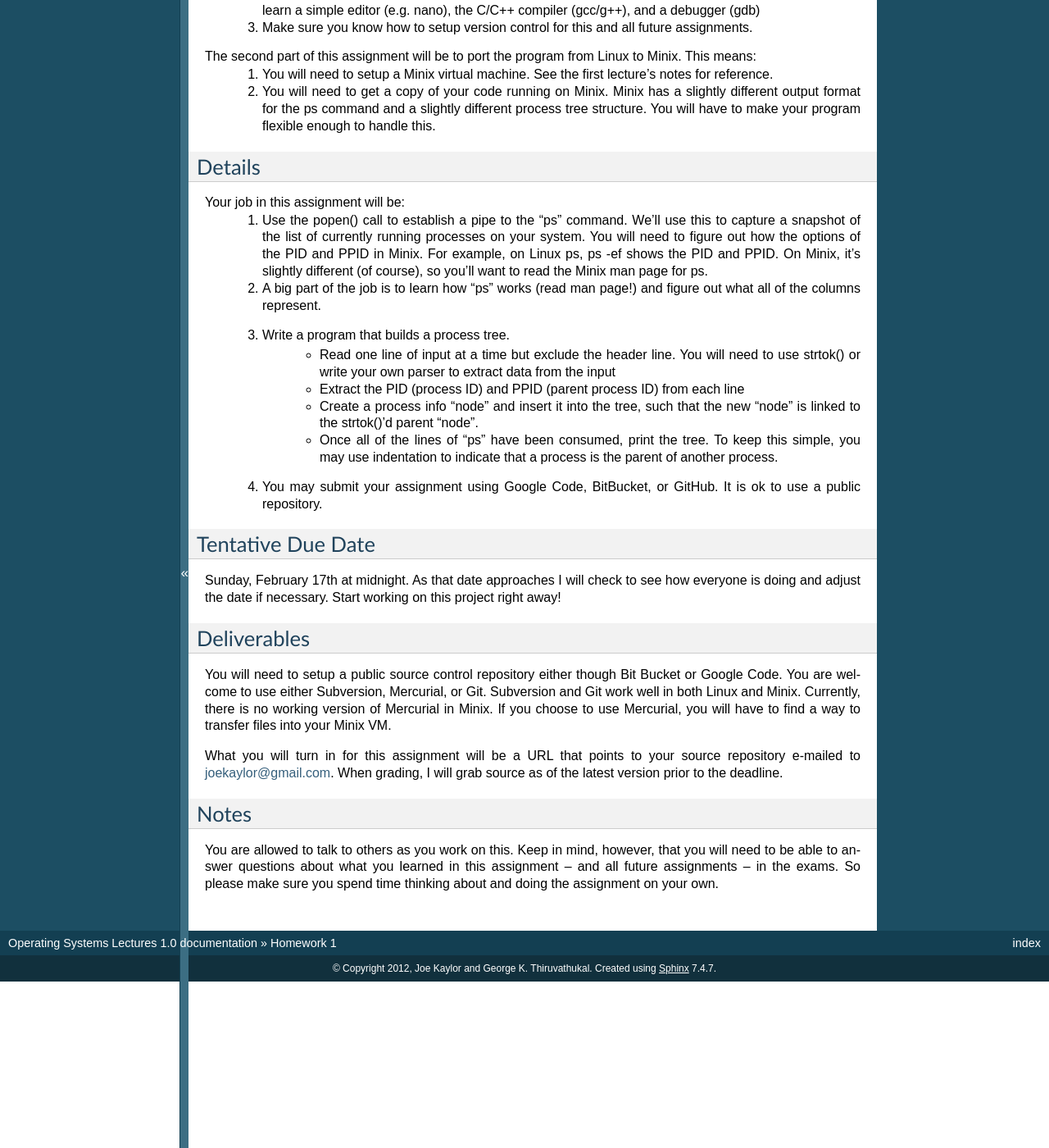
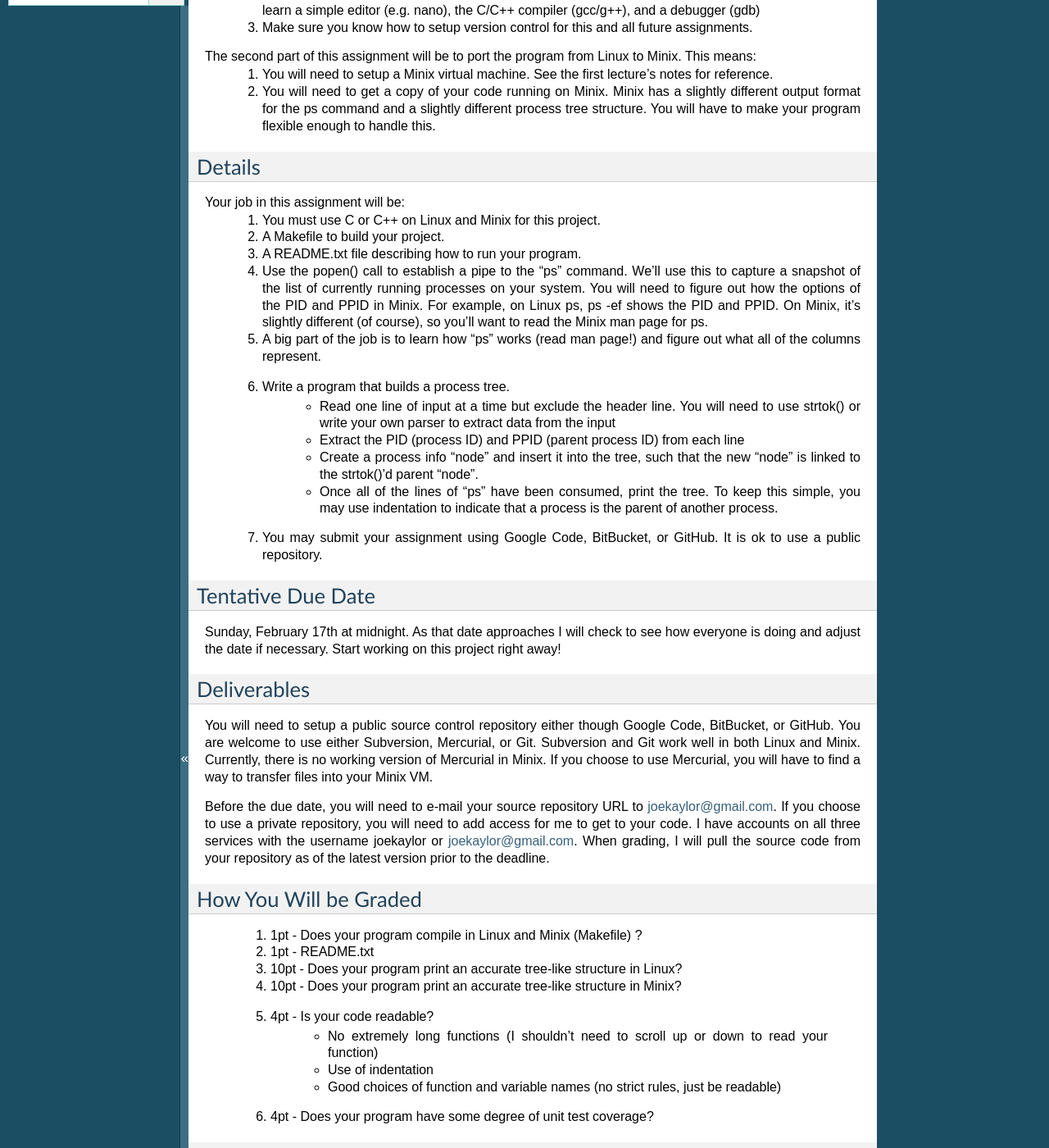
Before and after one commit to LoyolaChicagoBooks/operatingsystems, a Sphinx documentation site: the page built from source/homework1.rst, in a window 1280 px wide and 1400 px high, scrolled down 308 px. Shown: the whole window at 82% size. Built offline with Sphinx 7.4.7, drawn with Linux system fonts in a browser that asks for light colours; formulas are drawn with MathJax 3; some of the changed text lies outside the part shown.

Commit message:
updated homework and reading assingment text

```diff
--- a/source/homework1.rst
+++ b/source/homework1.rst
@@ -17,6 +17,9 @@ The second part of this assignment will be to port the program from Linux to Min
 Details
 -------
 Your job in this assignment will be:
+ #. You must use C or C++ on Linux and Minix for this project.
+ #. A Makefile to build your project.
+ #. A README.txt file describing how to run your program.
  #. Use the popen() call to establish a pipe to the "ps" command. We'll use this to capture a snapshot of the list of currently running processes on your system. You will need to figure out how the options of the PID and PPID in Minix. For example, on Linux ps, ps -ef shows the PID and PPID. On Minix, it's slightly different (of course), so you'll want to read the Minix man page for ps.
  #. A big part of the job is to learn how "ps" works (read man page!) and figure out what all of the columns represent.
  #. Write a program that builds a process tree.
@@ -32,9 +35,21 @@ Sunday, February 17th at midnight. As that date approaches I will check to see h
 
 Deliverables
 ------------
-You will need to setup a public source control repository either though Bit Bucket or Google Code. You are welcome to use either Subversion, Mercurial, or Git. Subversion and Git work well in both Linux and Minix. Currently, there is no working version of Mercurial in Minix. If you choose to use Mercurial, you will have to find a way to transfer files into your Minix VM.
+You will need to setup a public source control repository either though Google Code, BitBucket, or GitHub. You are welcome to use either Subversion, Mercurial, or Git. Subversion and Git work well in both Linux and Minix. Currently, there is no working version of Mercurial in Minix. If you choose to use Mercurial, you will have to find a way to transfer files into your Minix VM.
 
-What you will turn in for this assignment will be a URL that points to your source repository e-mailed to joekaylor@gmail.com. When grading, I will grab source as of the latest version prior to the deadline.
+Before the due date, you will need to e-mail your source repository URL to joekaylor@gmail.com. If you choose to use a private repository, you will need to add access for me to get to your code. I have accounts on all three services with the username joekaylor or joekaylor@gmail.com. When grading, I will pull the source code from your repository as of the latest version prior to the deadline.
+
+How You Will be Graded
+----------------------
+ #. 1pt  - Does your program compile in Linux and Minix (Makefile) ?
+ #. 1pt  - README.txt
+ #. 10pt - Does your program print an accurate tree-like structure in Linux?
+ #. 10pt - Does your program print an accurate tree-like structure in Minix?
+ #. 4pt  - Is your code readable?
+		- No extremely long functions (I shouldn't need to scroll up or down to read your function)
+		- Use of indentation
+		- Good choices of function and variable names (no strict rules, just be readable)
+ #. 4pt  - Does your program have some degree of unit test coverage?
 
 Notes
 -----
```
Also changed, not shown: source/readings.rst (+7 -4 lines).
